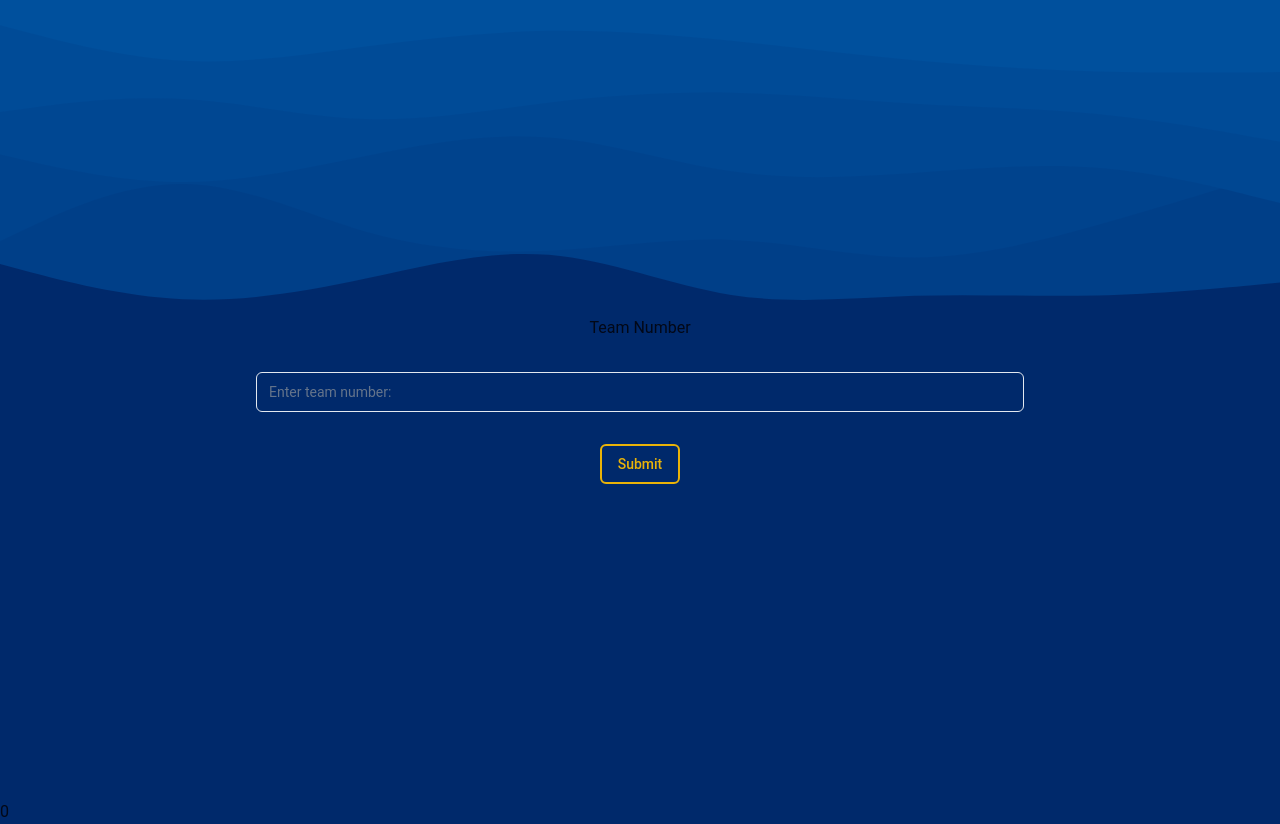
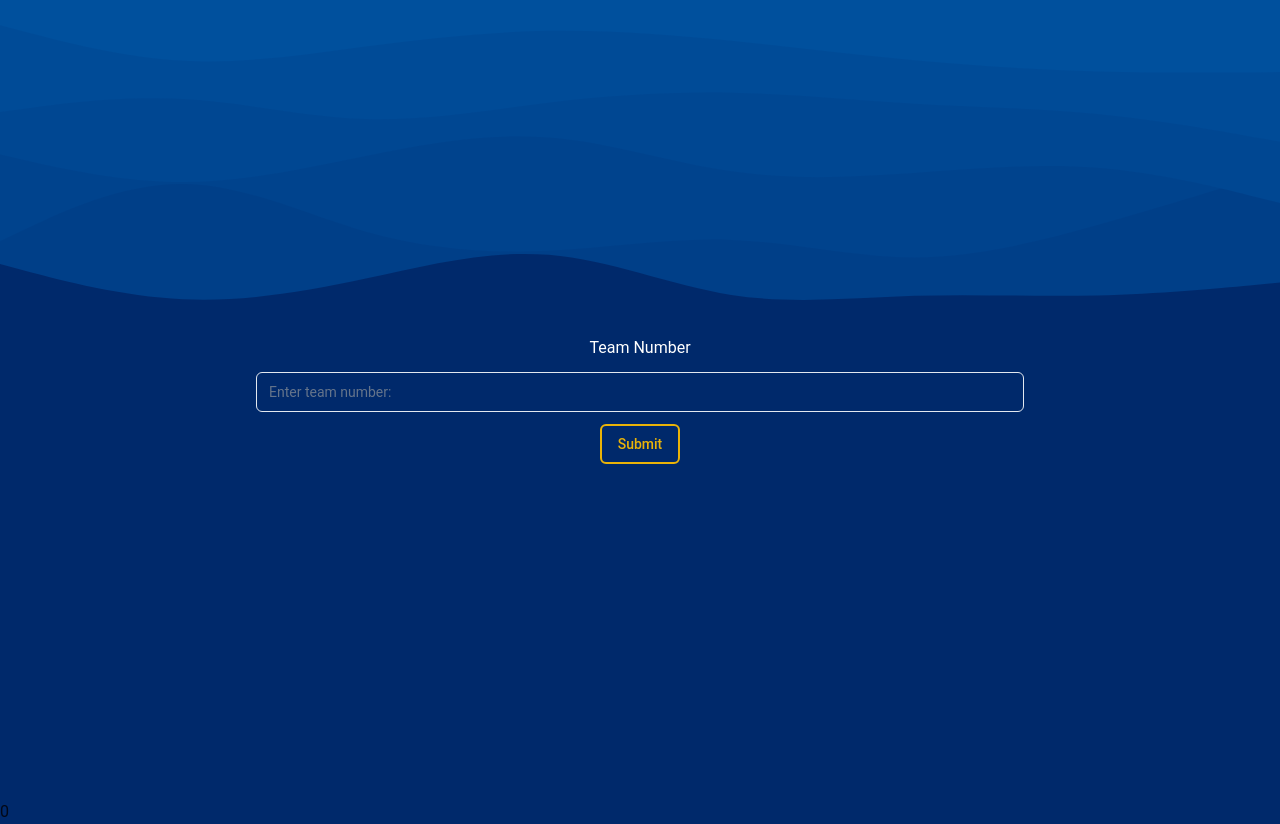
Before and after one commit to Varun-Karthik-T/Cryptic-code-chase24, a React (Vite) app in the folder cryptic-code-chase/: page /7bmw in a window 1280 px wide. Built offline with nearby package versions, Linux system fonts and the light colour scheme.

Commit message:
Update ques.jsx

```diff
--- a/cryptic-code-chase/src/pages/ques.jsx
+++ b/cryptic-code-chase/src/pages/ques.jsx
@@ -85,8 +85,8 @@ export default function Question({ location, nextClue, id }) {
         <>
             {!team && (
                 <div className='flex flex-col justify-center items-center h-screen w-full '>
-                    <div className='flex flex-col items-center justify-center w-3/5 gap-8'>
-                        <p>Team Number</p>
+                    <div className='flex flex-col items-center justify-center w-3/5 gap-3'>
+                        <p className='text-white'>Team Number</p>
                         <Input placeholder="Enter team number:" onChange={(e) => setTemp(e.target.value)} />
                         <Button variant="var1" onClick={() => temp > 0 && temp < 100 ? setTeam(temp) : alert("Enter a valid team number")}>Submit</Button>
                     </div>
```
